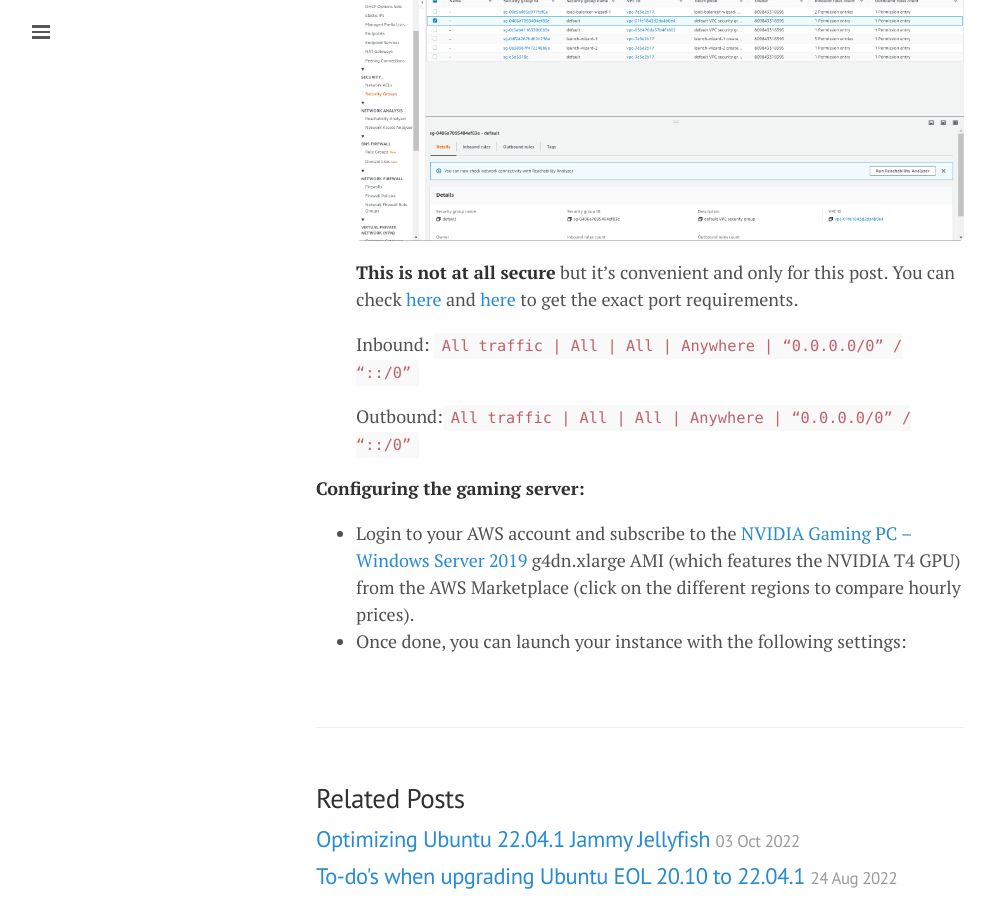
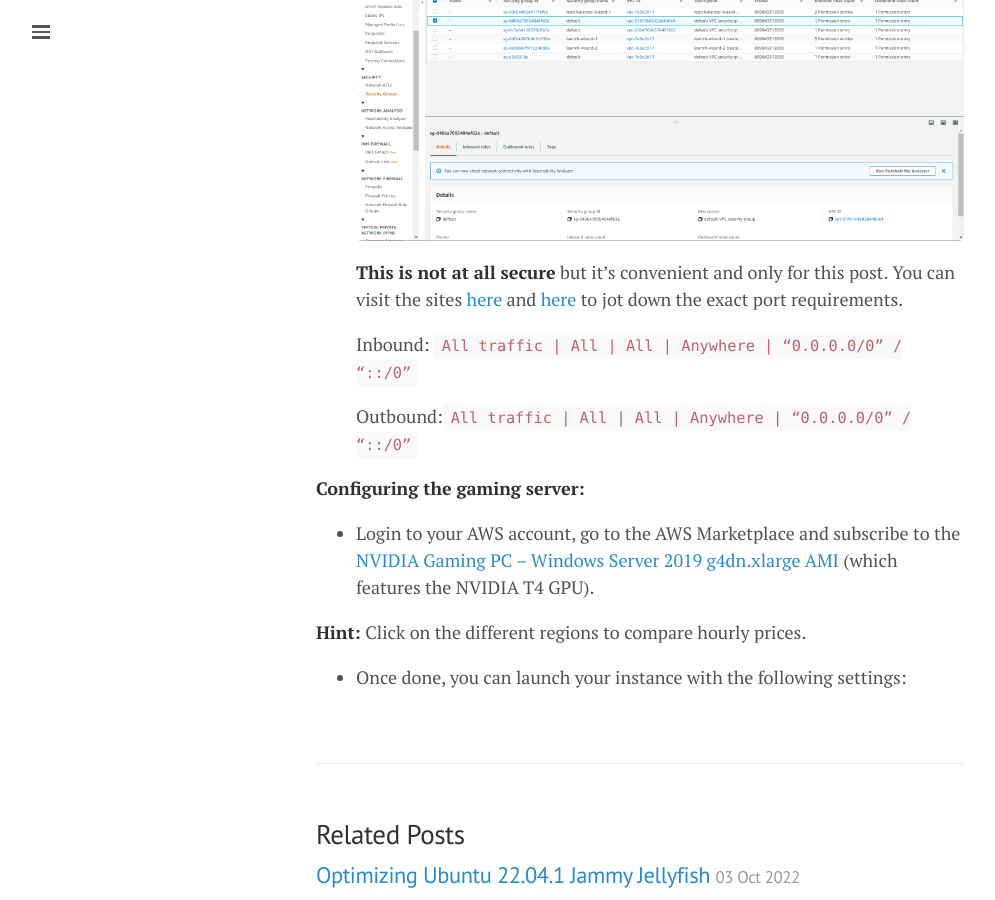
Before and after one commit to lgeurts/lgeurts.github.io, a Jekyll site: the page built from _posts/2021-11-02-aws-high-performance-cloud-gaming.md, in a window 1280 px wide and 900 px high, scrolled down 4810 px. Shown: the whole window, without its empty margins (0-995 px from the left). Built offline with Jekyll 4.4.1, drawn with Linux system fonts in a browser that asks for light colours; nearby versions of some CDN libraries; comment, search, counter and statistics services are not loaded.

Commit message:
Update 2021-11-02-aws-high-performance-cloud-gaming.md

```diff
--- a/_posts/2021-11-02-aws-high-performance-cloud-gaming.md
+++ b/_posts/2021-11-02-aws-high-performance-cloud-gaming.md
@@ -82,7 +82,7 @@ Building yourself? Sure, but the same principles for all components applies. And
 
   <img src="/assets/aws-parsec-setup/ec2-security-group.png" width="654">
 
-  **This is not at all secure** but it's convenient and only for this post. You can check [here](https://support.parsecgaming.com/hc/en-us/articles/360043419312) and [here](https://support.parsecgaming.com/hc/en-us/articles/360045297592) to get the exact port requirements.
+  **This is not at all secure** but it's convenient and only for this post. You can visit the sites [here](https://support.parsecgaming.com/hc/en-us/articles/360043419312) and [here](https://support.parsecgaming.com/hc/en-us/articles/360045297592) to jot down the exact port requirements.
 
   Inbound: `All traffic | All | All | Anywhere | “0.0.0.0/0” / “::/0”`
 
@@ -90,5 +90,8 @@ Building yourself? Sure, but the same principles for all components applies. And
 
 **Configuring the gaming server:**
 
-- Login to your AWS account and subscribe to the [NVIDIA Gaming PC – Windows Server 2019](https://aws.amazon.com/marketplace/pp/prodview-xrrke4dwueqv6?ref_=beagle) g4dn.xlarge AMI (which features the NVIDIA T4 GPU) from the AWS Marketplace (click on the different regions to compare hourly prices).
+- Login to your AWS account, go to the AWS Marketplace and subscribe to the [NVIDIA Gaming PC – Windows Server 2019 g4dn.xlarge AMI](https://aws.amazon.com/marketplace/pp/prodview-xrrke4dwueqv6?ref_=beagle) (which features the NVIDIA T4 GPU).
+
+**Hint:** Click on the different regions to compare hourly prices.
+
 - Once done, you can launch your instance with the following settings:
```
